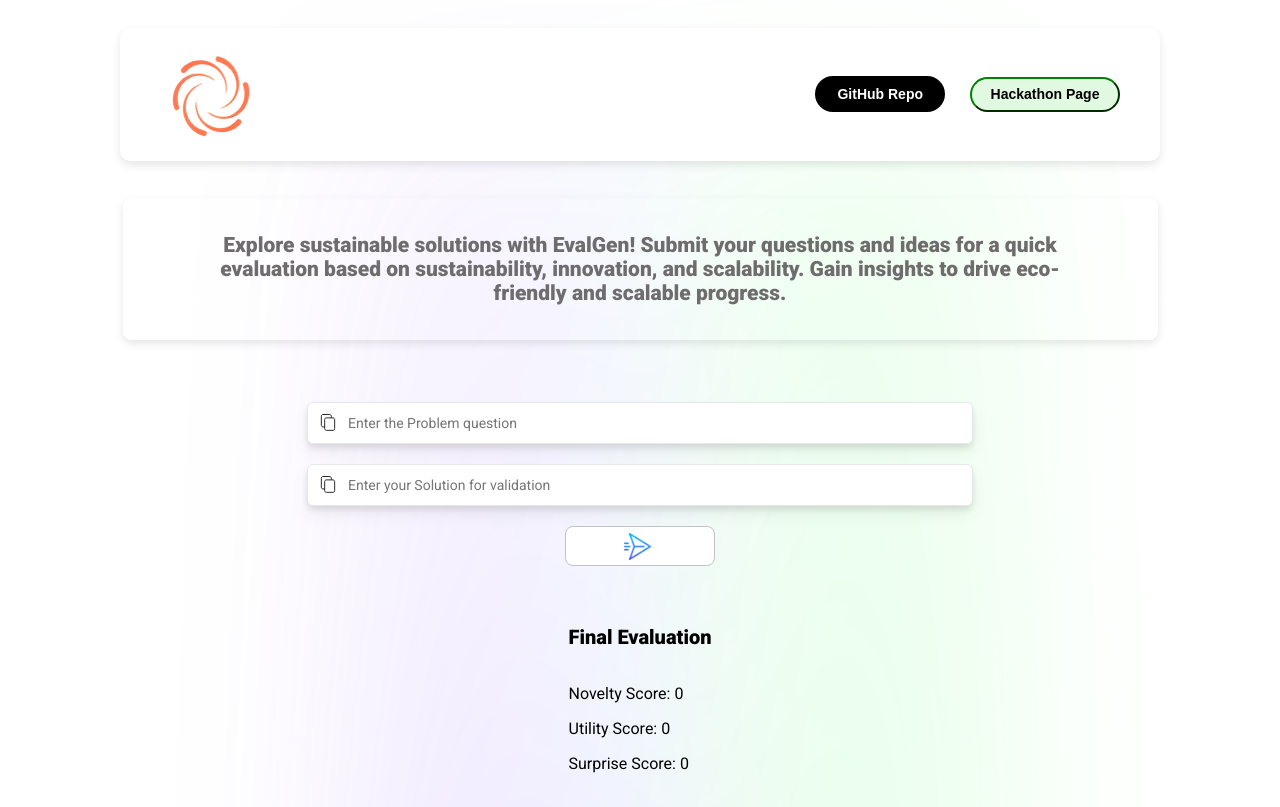
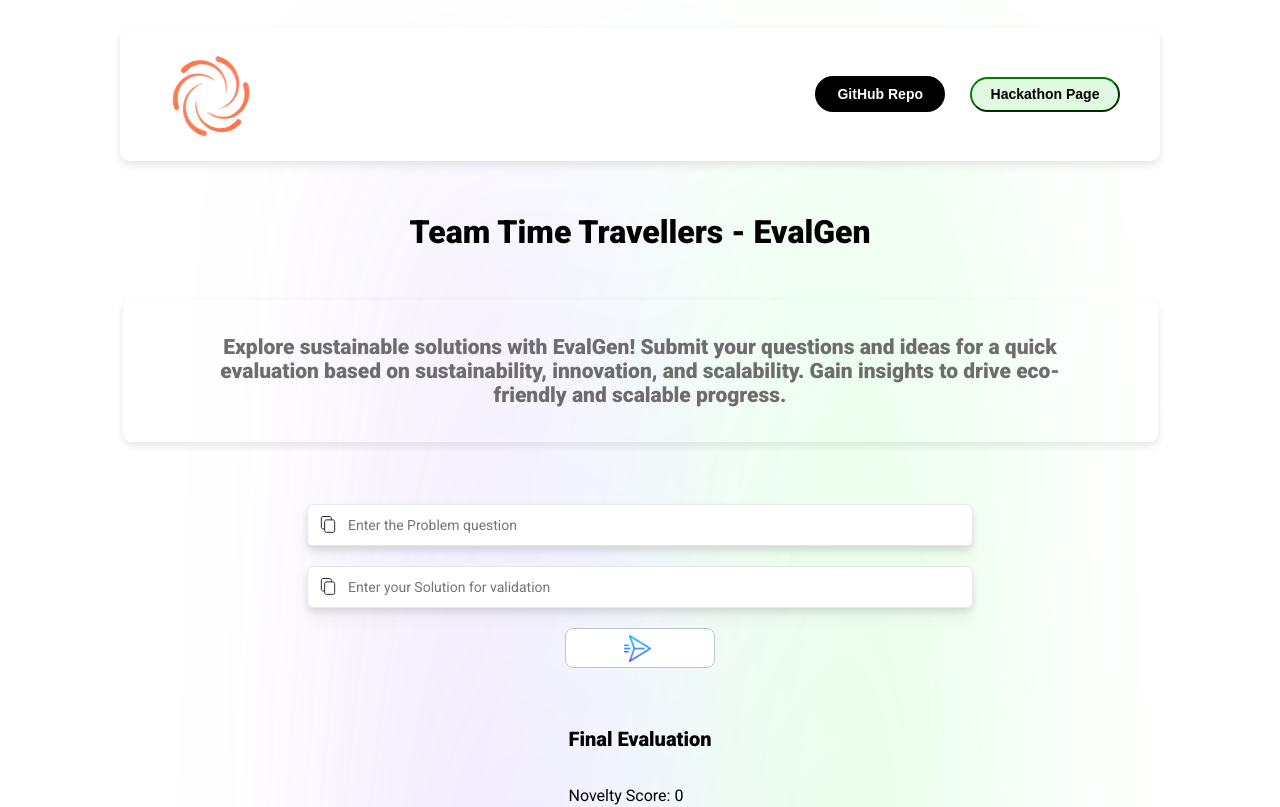
Before and after one commit to ThunderRoar/AI-EarthHack, a React (Vite) app in the folder frontend/: page / in a window 1280 px wide. Shown: the top 807 px of the page. Built offline with nearby package versions, Linux system fonts and the light colour scheme.

Commit message:
Update InfoPanel.jsx

```diff
--- a/frontend/src/components/InfoPanel.jsx
+++ b/frontend/src/components/InfoPanel.jsx
@@ -25,14 +25,14 @@ const InfoPanel = () => {
           </div>
         </nav>
       </Box>
-      {/* <Title></Title> */}
+       <Title></Title>
     </div>
   )
 }
 
 const Title = () => {
   return(
-    <h1 className="title">Team Time Travellers (title)</h1>
+    <h1 className="title">Team Time Travellers - EvalGen</h1>
   )
 }
 
```
